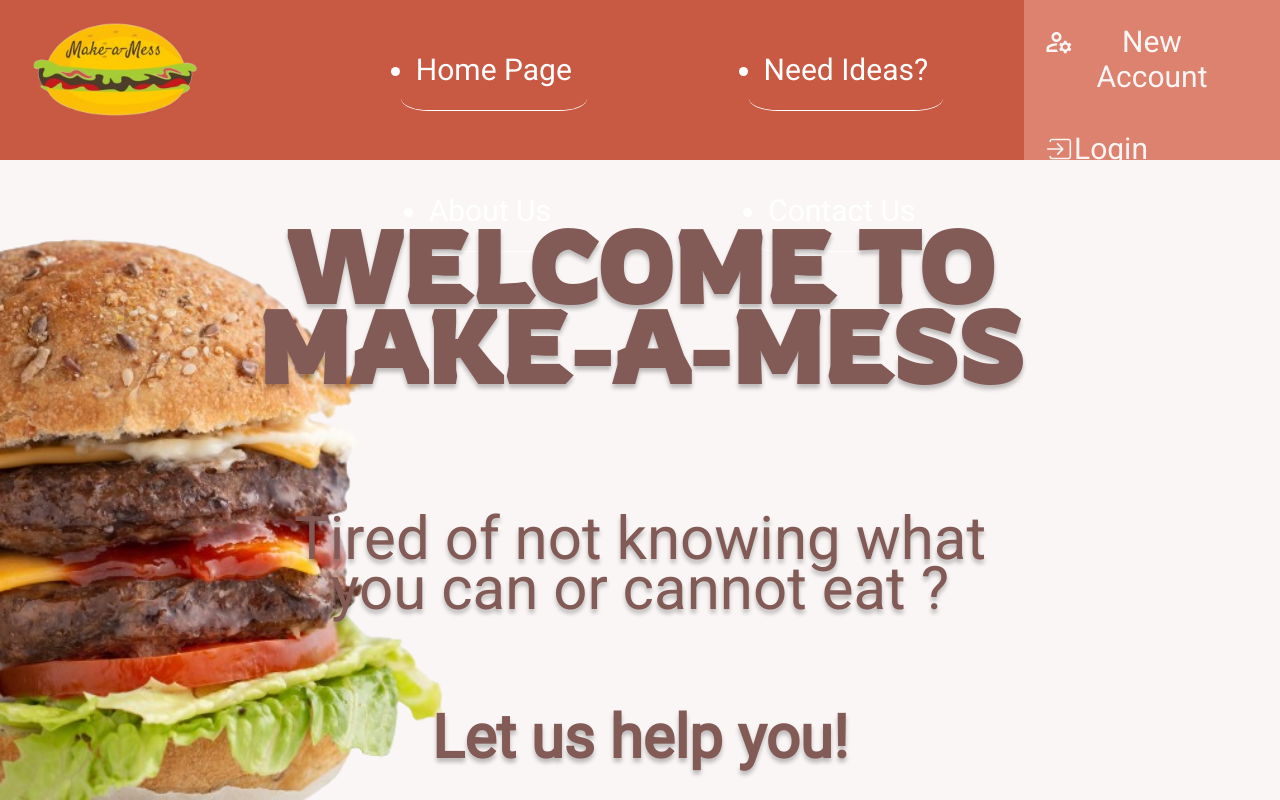
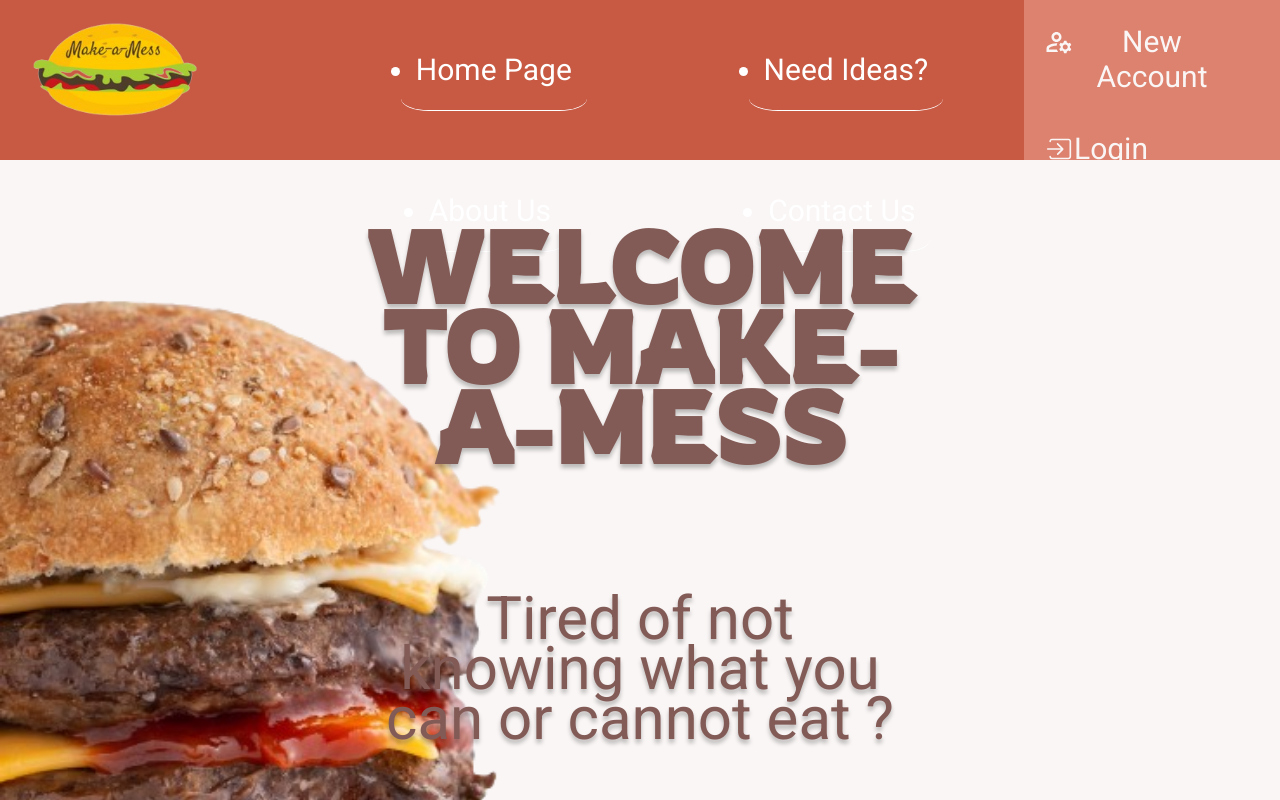
Before and after one commit to Vitavy-Vita/Make-a-Mess, a React (Create React App) app in the folder frontend/: page / in a window 1280 px wide. Built offline with nearby package versions, Linux system fonts and the light colour scheme; a web font is replaced by a local one.

Commit message:
fixed design

```diff
--- a/frontend/src/SASS/home/_main.scss
+++ b/frontend/src/SASS/home/_main.scss
@@ -7,12 +7,13 @@ html {
 body {
   background-color: variables.$gray;
   height: 100%;
-
 }
 .home-page {
   background-image: url("../../assets/images/bg-burger.png");
   background-repeat: no-repeat;
   background-size: contain;
+  background-position-x: -10em;
+  background-position-y: 8em;
   @include display-flex;
   flex-direction: column;
   h1 {
@@ -20,47 +21,59 @@ body {
   }
   h2 {
     @include sub-title-style;
+    margin-top: 4em;
   }
   p {
     @include text-style;
+    width: 60%;
     font-size: 20px;
   }
   a {
     @include button;
+    margin-bottom: 10em;
   }
   a:hover {
     @include button-hover;
   }
 
   @media screen and (min-width: 415px) and (max-width: 810px) {
+    background-position-x: -10em;
+    background-position-y: 2em;
     h1 {
       @include title-style-desktop;
+      width: 60%;
+      margin-top: 0.5em;
     }
     h2 {
-      @include sub-title-style-desktop;
+      @include sub-title-style-desktop
     }
     p {
-      @include sub-title-style-desktop;
+      width: 50%;
+      font-size: 35px;
     }
 
   }
   @media screen and (min-width: 811px) {
+    background-position-x: 0;
+    background-position-y: 2em;
     h1 {
-      width: 800px;
+      width: 40%;
       font-size: 100px;
       line-height: 80px;
     }
     h2 {
+      margin-top: 2em;
       font-size: 60px;
     }
     p {
-      width: 700px;
+      width: 40%;
       font-size: 60px;
       line-height: 50px;
     }
     a {
       font-size: 20px;
       padding: 1em 3em;
+      margin-bottom: 3em;
     }
     a:hover {
       font-size: 20px;
--- a/frontend/src/components/NavBar/MobileConnect.js
+++ b/frontend/src/components/NavBar/MobileConnect.js
@@ -3,13 +3,13 @@ import { useNavBarProvider } from "../../context/NavBarContext";
 export default function MobileConnect() {
   const value = useNavBarProvider()
   return (
-    <div className={"mobile-connect"}>
+    <aside className={"mobile-connect"}>
       <section className={value.connectSlide}>
         <div className="buttons">
           <a href="/CreateAccount">New Account</a>
           <a href="/Login">Login</a>
           </div>
       </section>
-    </div>
+    </aside>
   );
 }
```
